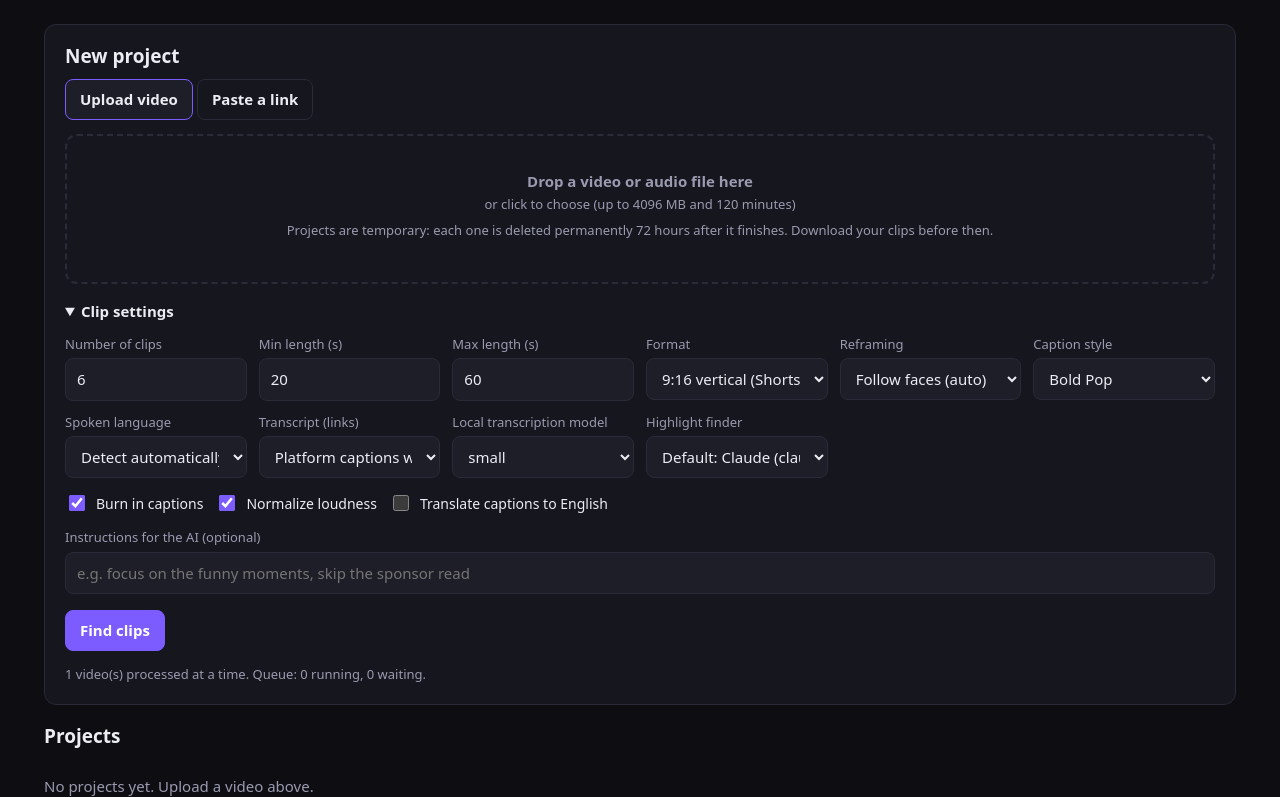
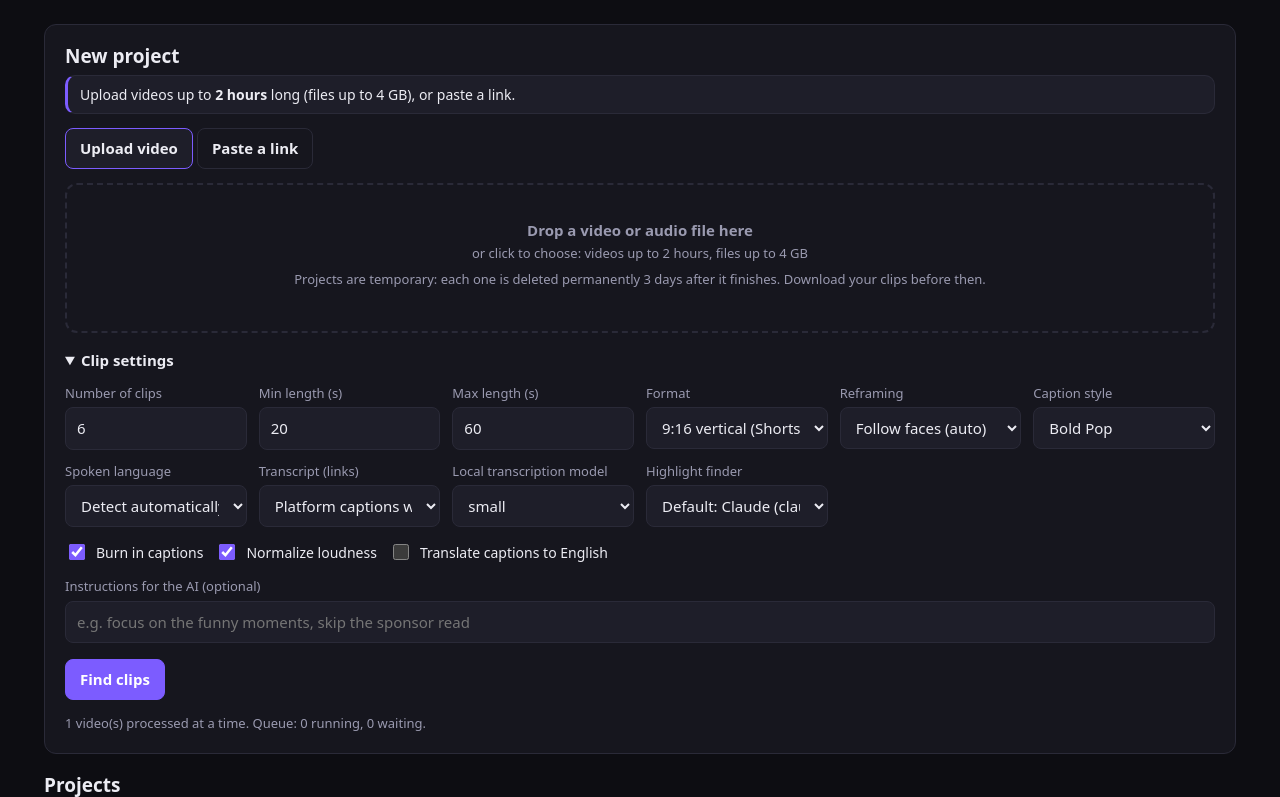
Before and after one commit to sizwendlovu01/Free-Clipper, a FastAPI app: page / in a window 1280 px wide. Shown: the part 60-857 px from the top of the page. Run offline with FastAPI, Linux system fonts and the light colour scheme; the visitor is signed in with stand-in values (Sample User, id 1); data comes from the database, SQL or seed files in the repository; data that the repository does not hold is empty; some libraries are stand-ins or nearby versions.

Commit message:
Show the 2-hour video limit clearly across the UI
Dashboard, link field, landing page and settings now say videos can be up to
2 hours long (files up to 4 GB), in friendly units that follow the configured
limits. The retention notice reads in days when it is a whole number.

```diff
--- a/freeclipper/main.py
+++ b/freeclipper/main.py
@@ -333,10 +333,36 @@ def _asset_version() -> str:
 ASSET_VERSION = _asset_version()
 
 
+def human_duration(seconds: float) -> str:
+    """7200 -> "2 hours", 5400 -> "1 hour 30 minutes", 1800 -> "30 minutes"."""
+    minutes = int(round(seconds / 60))
+    hours, rest = divmod(minutes, 60)
+    parts = ([f"{hours} hour{'s' if hours != 1 else ''}"] if hours else []) +             ([f"{rest} minute{'s' if rest != 1 else ''}"] if rest or not hours else [])
+    return " ".join(parts)
+
+
+def human_size(mb: float) -> str:
+    """4096 -> "4 GB", 1536 -> "1.5 GB", 500 -> "500 MB"."""
+    if mb >= 1024:
+        gb = mb / 1024
+        return f"{gb:.0f} GB" if gb == int(gb) else f"{gb:.1f} GB"
+    return f"{mb:.0f} MB"
+
+
+def limits_text() -> dict:
+    hours = config.PROJECT_RETENTION_HOURS
+    retention = ""
+    if hours:
+        retention = (f"{hours / 24:.0f} day{'s' if hours != 24 else ''}" if hours % 24 == 0
+                     else human_duration(hours * 3600))
+    return {"video_limit": human_duration(config.MAX_VIDEO_SECONDS), "upload_limit": human_size(config.MAX_UPLOAD_MB),
+            "retention_text": retention}
+
+
 def page(request: Request, name: str, user: dict | None, **ctx):
     return templates.TemplateResponse(
         request, name, {"brand": brand(), "user": user, "allow_signup": config.ALLOW_SIGNUP,
-                        "v": ASSET_VERSION, **ctx})
+                        "v": ASSET_VERSION, **limits_text(), **ctx})
 
 
 def page_user(request: Request) -> dict | RedirectResponse:
@@ -550,7 +576,7 @@ def api_system(user: dict = Depends(require_user)):
         "fonts": sorted(p.name for p in config.FONTS_DIR.iterdir() if p.suffix.lower() in (".ttf", ".otf")),
         "limits": {
             "max_upload_mb": config.MAX_UPLOAD_MB, "max_video_seconds": config.MAX_VIDEO_SECONDS,
-            "retention_hours": config.PROJECT_RETENTION_HOURS,
+            "retention_hours": config.PROJECT_RETENTION_HOURS, **limits_text(),
             "max_clips_per_job": config.MAX_CLIPS_PER_JOB, "user_max_active_jobs": config.USER_MAX_ACTIVE_JOBS,
             "user_jobs_per_day": config.USER_JOBS_PER_DAY, "user_max_storage_mb": config.USER_MAX_STORAGE_MB,
             "quotas_apply": not user["is_admin"],
--- a/freeclipper/static/app.css
+++ b/freeclipper/static/app.css
@@ -122,3 +122,7 @@ code { background: var(--panel-2); padding: 2px 6px; border-radius: 6px; font-si
   .job-head #actions { width: 100%; }
   #toasts { left: 16px; right: 16px; bottom: 16px; max-width: none; align-items: stretch; }
 }
+
+.limit-note { margin: -4px 0 14px; padding: 8px 12px; border-radius: 10px; font-size: 14px;
+  background: var(--panel-2); border: 1px solid var(--line); border-left: 3px solid var(--accent); }
+.limit-note strong { color: var(--text); }
--- a/freeclipper/templates/dashboard.html
+++ b/freeclipper/templates/dashboard.html
@@ -2,6 +2,7 @@
 {% block content %}
 <div class="card">
   <h2>New project</h2>
+  <p class="limit-note">Upload videos up to <strong>{{ video_limit }}</strong> long (files up to {{ upload_limit }}), or paste a link.</p>
   <div class="tabs">
     <button type="button" class="active" data-tab="upload">Upload video</button>
     <button type="button" data-tab="link">Paste a link</button>
@@ -11,13 +12,13 @@
       <input id="file" type="file" accept="video/*,audio/*" class="hidden">
       <div class="drop" id="drop" role="button" tabindex="0" aria-label="Choose a video or audio file">
         <strong>Drop a video or audio file here</strong><br>
-        <span class="small">or click to choose (up to {{ max_upload_mb }} MB and {{ max_video_minutes }} minutes)</span>
-        {% if retention_hours %}<div class="small muted" style="margin-top:6px">Projects are temporary: each one is deleted permanently {{ (retention_hours|int if retention_hours == retention_hours|int else retention_hours) }} hours after it finishes. Download your clips before then.</div>{% endif %}
+        <span class="small">or click to choose: videos up to {{ video_limit }}, files up to {{ upload_limit }}</span>
+        {% if retention_text %}<div class="small muted" style="margin-top:6px">Projects are temporary: each one is deleted permanently {{ retention_text }} after it finishes. Download your clips before then.</div>{% endif %}
         <div id="picked" class="small" style="margin-top:8px;color:var(--text)"></div>
       </div>
     </div>
     <div id="tab-link" class="hidden field">
-      <label for="url">Video link (YouTube, Vimeo, X, Twitch VOD, direct .mp4 and ~1800 other sites via yt-dlp)</label>
+      <label for="url">Video link up to {{ video_limit }} long (YouTube, Vimeo, X, Twitch VOD, direct .mp4 and ~1800 other sites via yt-dlp)</label>
       <input id="url" type="url" placeholder="https://...">
     </div>
 
@@ -161,7 +162,7 @@ document.getElementById("newjob").addEventListener("submit", e => {
     const f = fileInput.files[0];
     if (!f) return toast("Choose a video or audio file first", true);
     if (f.size > MAX_UPLOAD_MB * 1024 * 1024)
-      return toast(`This file is ${(f.size / 1048576).toFixed(0)} MB; the limit is ${MAX_UPLOAD_MB} MB.`, true);
+      return toast(`This file is ${(f.size / 1048576).toFixed(0)} MB; the limit is {{ upload_limit }}.`, true);
     if (f.size === 0) return toast("This file is empty.", true);
     fd.append("file", f, f.name || "video.mp4");
   } else {
@@ -193,7 +194,7 @@ document.getElementById("newjob").addEventListener("submit", e => {
     if (xhr.status >= 200 && xhr.status < 300 && data.id) { location.href = `/jobs/${data.id}`; return; }
     finish();
     if (xhr.status === 401) { location.href = "/login"; return; }
-    toast(data.detail || (xhr.status === 413 ? `The file is larger than ${MAX_UPLOAD_MB} MB.` :
+    toast(data.detail || (xhr.status === 413 ? `The file is larger than {{ upload_limit }}.` :
       xhr.status >= 500 ? "The server had a problem. Please try again." : "Upload failed. Please try again."), true);
   };
   xhr.onerror = () => { finish(); toast("Connection lost during the upload. Check your connection and try again.", true); };
--- a/freeclipper/templates/landing.html
+++ b/freeclipper/templates/landing.html
@@ -7,7 +7,7 @@
   <div class="wrap">
     <span class="eyebrow">AI video clipping and captioning</span>
     <h1>Turn long videos into<br><span class="hl">viral-ready clips</span> in minutes</h1>
-    <p class="sub">Paste a link or upload a file. {{ brand.app_name }} finds the strongest moments, adds animated captions
+    <p class="sub">Paste a link or upload a video up to {{ video_limit }} long. {{ brand.app_name }} finds the strongest moments, adds animated captions
       and reframes them for Shorts, TikTok and Reels, all on your own server.</p>
 
     <form class="drop js-start" novalidate>
@@ -241,8 +241,8 @@
           You can then edit any clip and re-render it.</p></details>
       <details><summary>What types of videos can I upload?</summary>
         <p>Most video and audio files (MP4, MOV, MKV, WebM, MP3, WAV and more), and links from YouTube and many other video
-          sites. Talking-head content such as podcasts, interviews, streams and lectures works best. Upload size and
-          length limits are shown on your dashboard.</p></details>
+          sites. Videos can be up to {{ video_limit }} long, and uploaded files up to {{ upload_limit }}. Talking-head content
+          such as podcasts, interviews, streams and lectures works best.</p></details>
       <details><summary>Which languages are supported?</summary>
         <p>Transcription works in 99 languages and can detect the language automatically. Captions can also be translated
           to English.</p></details>
--- a/freeclipper/templates/settings.html
+++ b/freeclipper/templates/settings.html
@@ -95,7 +95,7 @@ api("/api/system").then(s => {
        Claude: ${s.claude_configured ? `configured, model <code>${esc(s.claude_model)}</code>` : "not configured (set ANTHROPIC_API_KEY)"}
        ${s.ollama_url !== undefined ? `<br>Ollama: <code>${esc(s.ollama_url || "disabled")}</code> model <code>${esc(s.ollama_model)}</code>` : ""}</p>
     <p>Default transcription model: <code>${esc(s.whisper_default)}</code></p>
-    <p>Limits: ${s.limits.max_upload_mb} MB uploads, ${Math.round(s.limits.max_video_seconds / 60)} min videos, ${s.limits.max_clips_per_job} clips per video.
+    <p>Limits: videos up to ${esc(s.limits.video_limit)}, uploads up to ${esc(s.limits.upload_limit)}, ${s.limits.max_clips_per_job} clips per video${s.limits.retention_text ? `, projects kept ${esc(s.limits.retention_text)}` : ""}.
        ${s.limits.quotas_apply ? `Your usage: ${s.usage.jobs_last_24h}/${s.limits.user_jobs_per_day} videos in 24 h, ${s.usage.storage_mb}/${s.limits.user_max_storage_mb} MB storage.` : "Quotas don't apply to admins."}</p>
     ${s.disk_free_mb !== undefined ? `<p>Storage: <code>${esc(s.data_dir)}</code>, ${s.disk_free_mb} MB free of ${s.disk_total_mb} MB.</p>
       <p><a class="btn sm" href="/api/admin/backup">Download database backup</a> <button class="sm" id="cleanup">Run cleanup now</button></p>` : ""}`;
```
